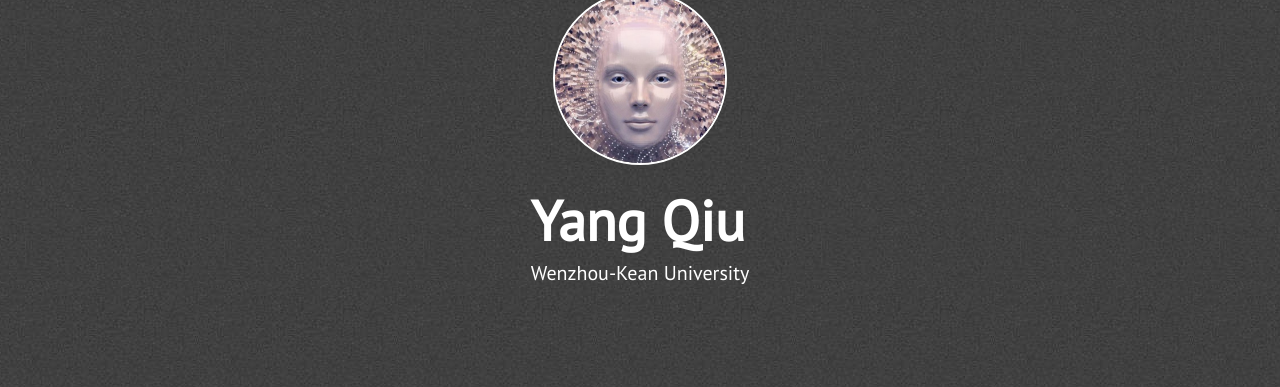
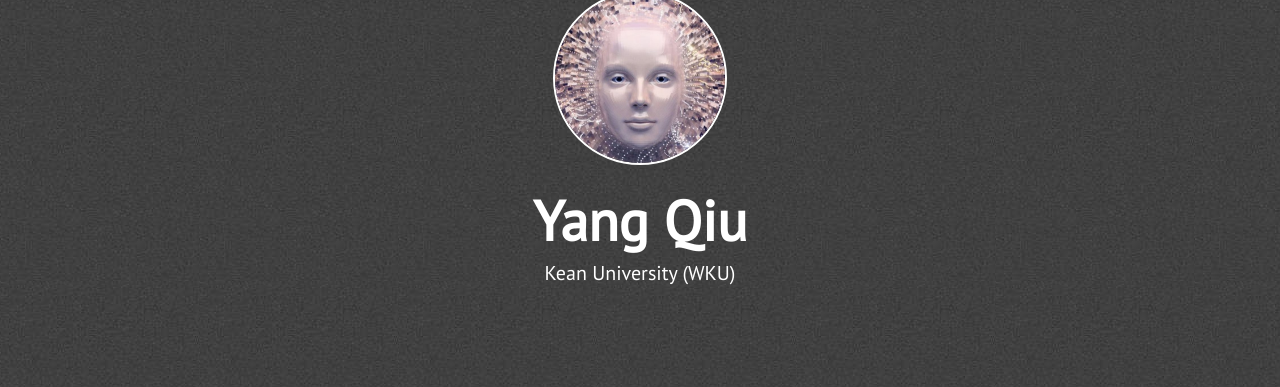
Before and after one commit to aiunicorn/aiunicorn.github.io, a Jekyll site: the page built from index.html, in a window 1280 px wide and 900 px high, scrolled down 312 px. Shown: the top 387 px of the window. Built offline with Jekyll 4.4.1, drawn with Linux system fonts in a browser that asks for light colours; nearby versions of some CDN libraries; some of the changed text lies outside the part shown.

Commit message:
Edited About Section

```diff
--- a/_config.yml
+++ b/_config.yml
@@ -1,5 +1,5 @@
 title: Yang Qiu
-description: Wenzhou-Kean University
+description: Kean University (WKU)
 site_title: 'Yang Qiu'
 
 # Build settings
--- a/_includes/about.html
+++ b/_includes/about.html
@@ -3,7 +3,7 @@
         <div id="about-text">
             <div class="section-heading">About</div>
             <p class="paragraph-text justify-text">
-                I like working with computers. Computer Science is my major and will be my future profession. I've worked on projects of a variety of types, including HCI, web, mobile, machine learning, etc. I am particularly interested in AI techniques, which I believe can help keep changing the world to a better and better place.
+                As an undergraduate student in computer science at the Kean Unbiversity (WKU) in Wenzhou China, I feel lucky and excited to be a Generation Z with computer science as my major and future profession. Fascinated with the power and impact of digital technologies, I've worked on CS projects of a variety of types, including HCI, web, mobile, machine learning, etc. I am particularly interested in AI techniques, which I believe can help keep changing the world to a better and better place.
             </p> My email address can be found at the <span class="extra-link"><a href="#extra">bottom</a></span> of this page.
             </p>
         </div>
```
